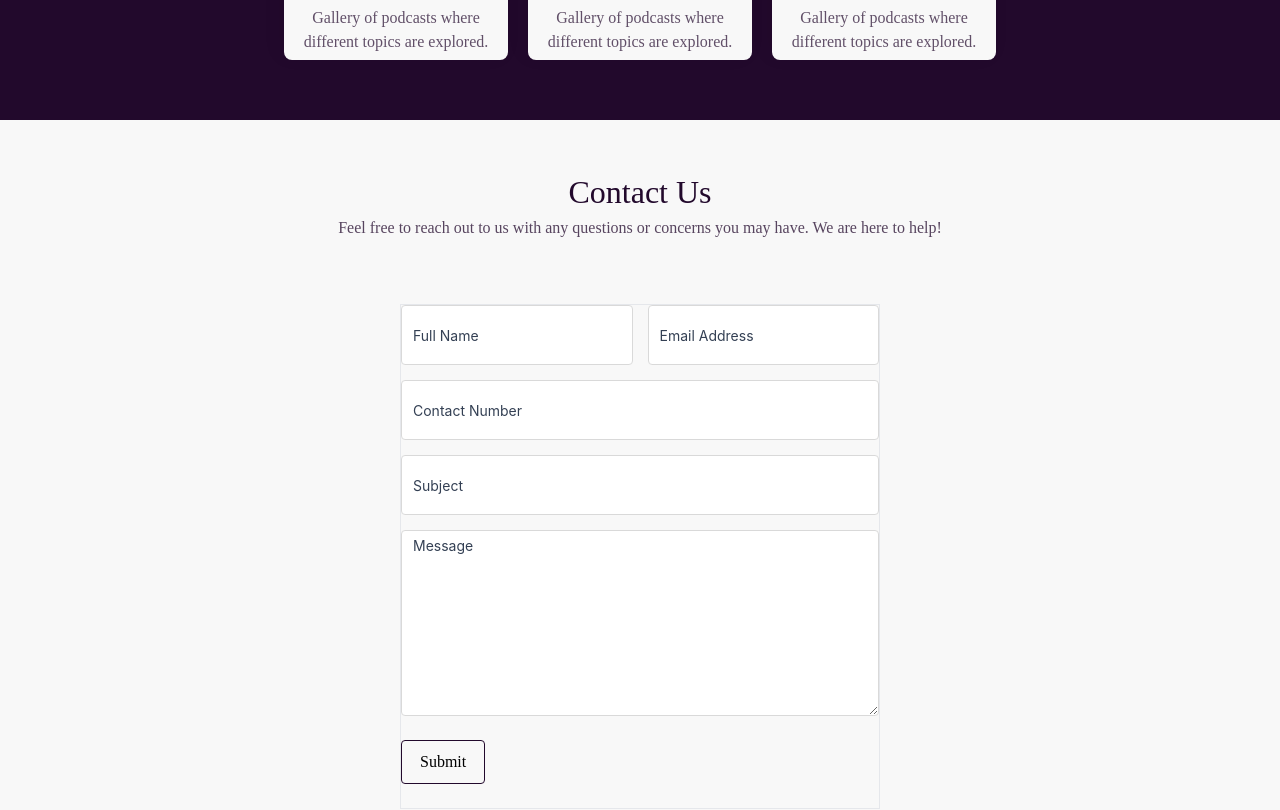
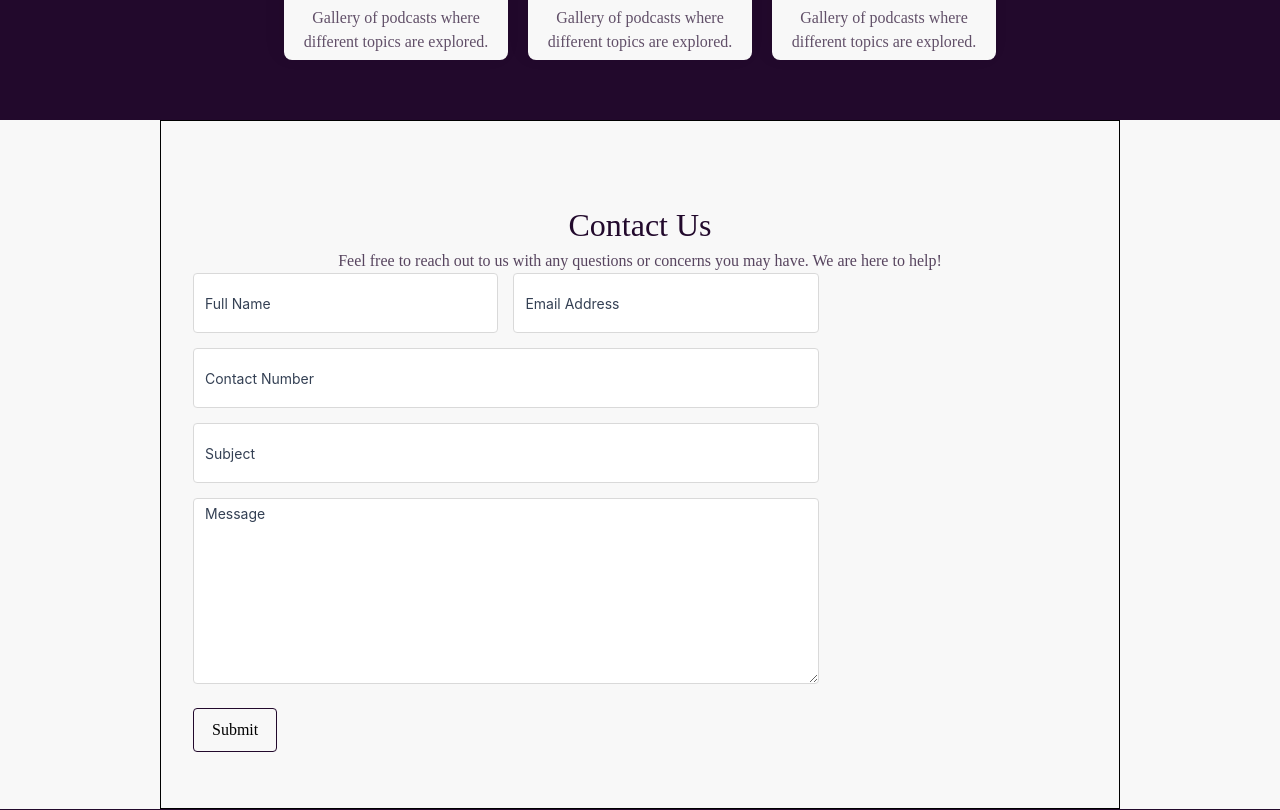
Before and after one commit to SM-Ninjas/TWB-Creatives, a React (Vite) app: page / in a window 1280 px wide. Shown: the part 3160-3970 px from the top of the page. Built offline with nearby package versions, Linux system fonts and the light colour scheme; no server answers.

Commit message:
bugs fixed

```diff
--- a/src/components/form/index.tsx
+++ b/src/components/form/index.tsx
@@ -46,8 +46,8 @@ function Form() {
   };
 
   return (
-    <div className="w-full my-[4rem] flex flex-col items-center">
-      <div className="w-[50%] tl:w-[70%] mbl:w-[100%] border">
+    <div className="w-full  flex flex-col ">
+      <div className="w-[70%] tl:w-[70%] mbl:w-[100%]">
         <form onSubmit={handleSubmit}>
           <div className="flex flex-row my-[-15px] gap-[15px]">
             <StyledInput
--- a/src/pages/contact/contact.tsx
+++ b/src/pages/contact/contact.tsx
@@ -4,25 +4,27 @@ import { Location ,Call, Sms} from "iconsax-react";
 
 function ContactMain() {
   return (
-    <div className="flex flex-col items-center gap-[4rem] pt-[60px]">
+    <div className="w-full flex flex-col items-center gap-[4rem] pt-[60px]">
       <div className="w-[40%]  dp:w-[50%] lp:w-[64%] tl:w-[75%] mbl:w-[70%] ">
         <h1 className="text-[2rem] tl:text-[1.3rem]  mbl:text-[1.1rem] font-bold text-center">
           Contact us now for effective marketing solutions that make your brand
           stand out.
         </h1>
       </div>
-      <div className="w-[75%] flex gap-[2rem]  tl:w-[95%]  mbl:flex-col mbl:items-center mbl:w-[100%] ">
-        <div className="w-[66%]">
+
+      <div className="w-[80%] flex gap-[1rem]  tl:w-[95%]  mbl:flex-col mbl:items-center mbl:w-[100%]  ">
+        <div className="w-[95%]  mbl:w-[80%]">
           <Form />
         </div>
-        <div className="w-1/2 flex flex-col items-center flex-wrap">
-          <div className="w-[75%]">
+
+        <div className="w-[60%] flex flex-col items-center flex-wrap">
+          <div className="w-[75%] mbl:w-[86%]">
             <div className="flex gap-2 my-3">
             <Location size="32" color="#FF8A65" variant="Bulk"/>
-              <h1 className="text-[1.4rem] font-semibold">Address</h1>
+              <h1 className="text-[1.4rem] font-semibold mbl:text-[16px]">Address</h1>
             </div>
             <div>
-              <p>
+              <p className="mbl:text-[12px]">
                 77408 Satterfield Motorway Suite 469 New Antonetta, BC K3L6P6
               </p>
             </div>
@@ -31,10 +33,10 @@ function ContactMain() {
           <div className="w-[75%]">
             <div className="flex gap-2 my-3">
             <Sms size="32" color="#FF8A65" variant="Bulk"/>
-              <h1 className="text-[1.4rem] font-semibold">Email</h1>
+              <h1 className="text-[1.4rem] font-semibold mbl:text-[16px]">Email</h1>
             </div>
             <div>
-              <p>
+              <p className="mbl:text-[12px]">
                 info@twbcreates.com
               </p>
             </div>
@@ -43,10 +45,10 @@ function ContactMain() {
           <div className="w-[75%]">
             <div className="flex gap-2 my-3">
             <Call size="32" color="#FF8A65" variant="Bulk"/>
-              <h1 className="text-[1.4rem] font-semibold">Toll Free Number</h1>
+              <h1 className="text-[1.4rem] font-semibold mbl:text-[16px]">Toll Free Number</h1>
             </div>
             <div>
-              <p>
+              <p className="mbl:text-[12px]">
               +1800 200 14523
               </p>
             </div>
--- a/src/pages/homepage/contactUs.tsx
+++ b/src/pages/homepage/contactUs.tsx
@@ -2,16 +2,16 @@ import Form from "../../components/form";
 
 function ContactUs() {
   return (
-    <div data-aos="fade-up">
-      <div className="w-full flex justify-center items-center ">
-        <div className="w-[75%]  flex flex-col mbl:w-[70%]">
-          <div className="text-center mt-[3rem]">
-            <h1 className="text-[2rem] text-utils mbl:text-[15px]">Contact Us </h1>
-            <p className="text-utils opacity-[0.75] mbl:text-[12px]">
-              Feel free to reach out to us with any questions or concerns you
-              may have. We are here to help!
-            </p>
-          </div>
+    <div data-aos="fade-up" className="flex justify-center items-center h-full">
+      <div className="w-[75%] mbl:w-[80%] border border-black p-[2rem]">
+        <div className="mt-[3rem] text-center">
+          <h1 className="text-[2rem] text-utils mbl:text-[15px]">Contact Us</h1>
+          <p className="text-utils opacity-[0.75] mbl:text-[12px]">
+            Feel free to reach out to us with any questions or concerns you may
+            have. We are here to help!
+          </p>
+        </div>
+        <div className="flex justify-center">
           <Form />
         </div>
       </div>
```
